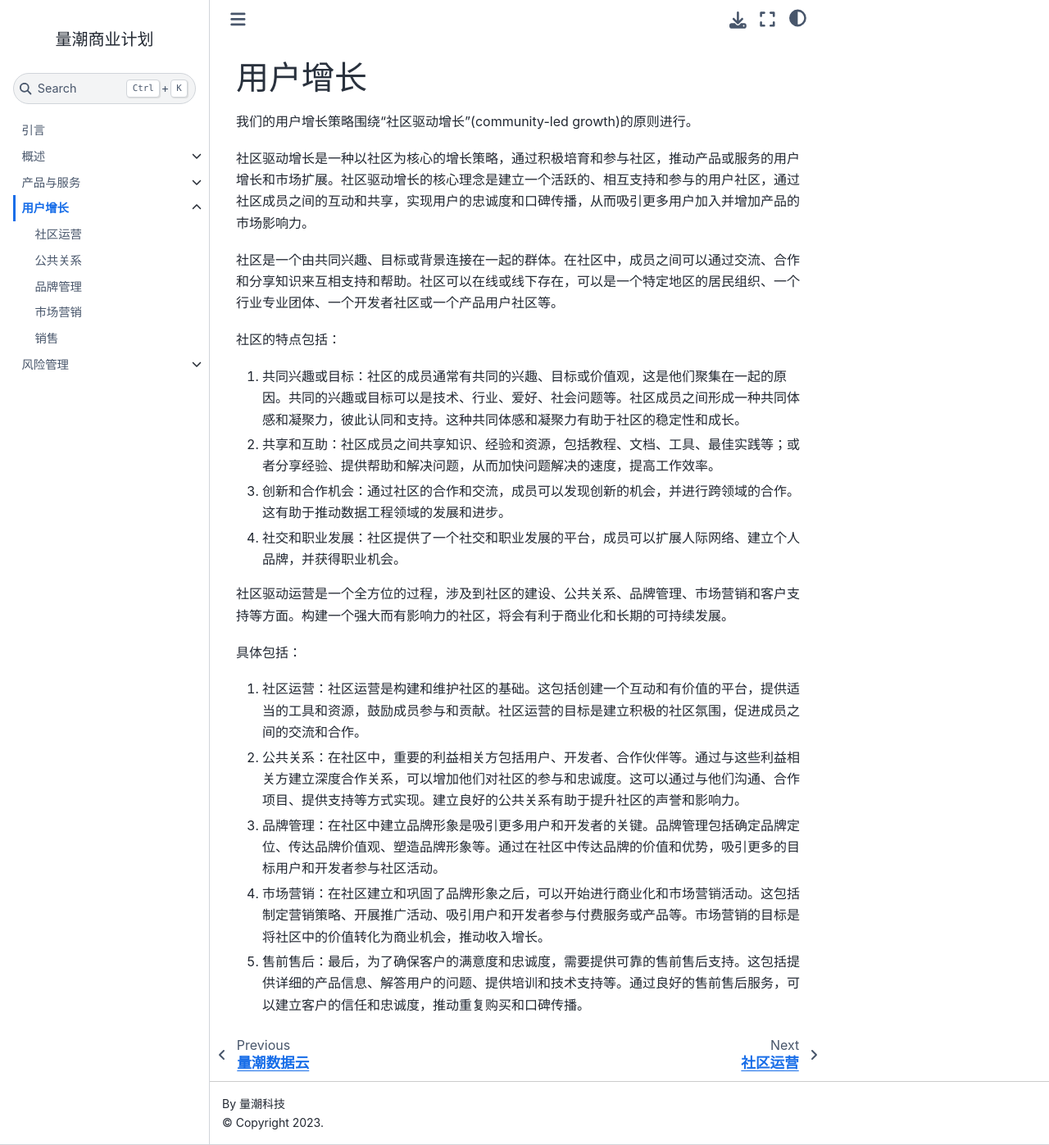
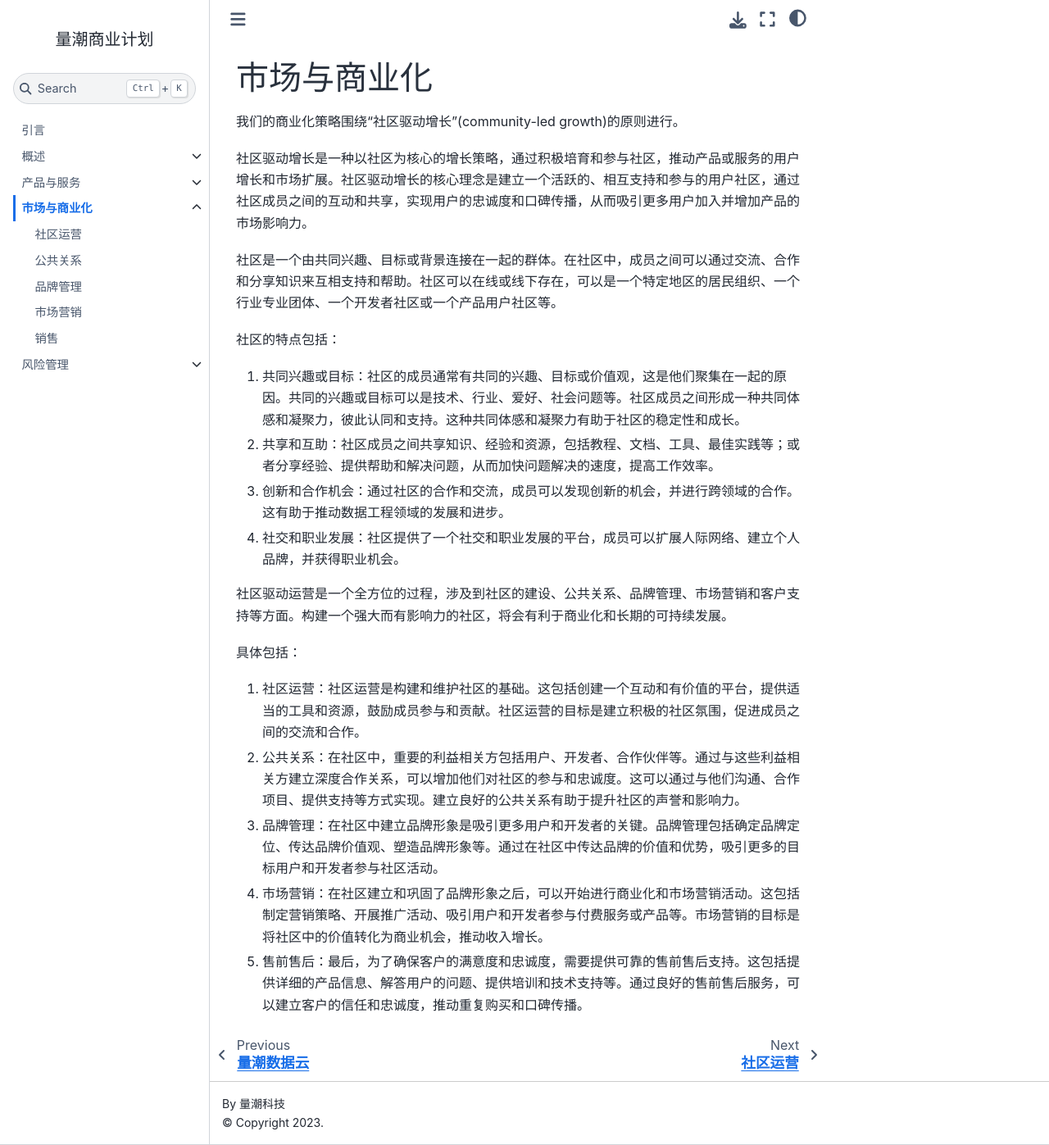
Before and after one commit to quanttide/quanttide-business-plan-of-readme, a Jupyter Book: the page built from markets/README.md, in a window 1280 px wide and 1397 px high. Shown: the whole window at 82% size. Built offline with Jupyter Book 1.0.4 settings and Sphinx 7.4.7 and the Sphinx Book theme 1.1.4, drawn with Linux system fonts in a browser that asks for light colours; pages that are not in the unit, such as notebooks, are missing from menus.

Commit message:
chore: 命名标题为“市场与商业化”

```diff
--- a/markets/README.md
+++ b/markets/README.md
@@ -1,6 +1,6 @@
-# 用户增长
+# 市场与商业化
 
-我们的用户增长策略围绕“社区驱动增长”(community-led growth)的原则进行。
+我们的商业化策略围绕“社区驱动增长”(community-led growth)的原则进行。
 
 社区驱动增长是一种以社区为核心的增长策略，通过积极培育和参与社区，推动产品或服务的用户增长和市场扩展。社区驱动增长的核心理念是建立一个活跃的、相互支持和参与的用户社区，通过社区成员之间的互动和共享，实现用户的忠诚度和口碑传播，从而吸引更多用户加入并增加产品的市场影响力。
 
```
